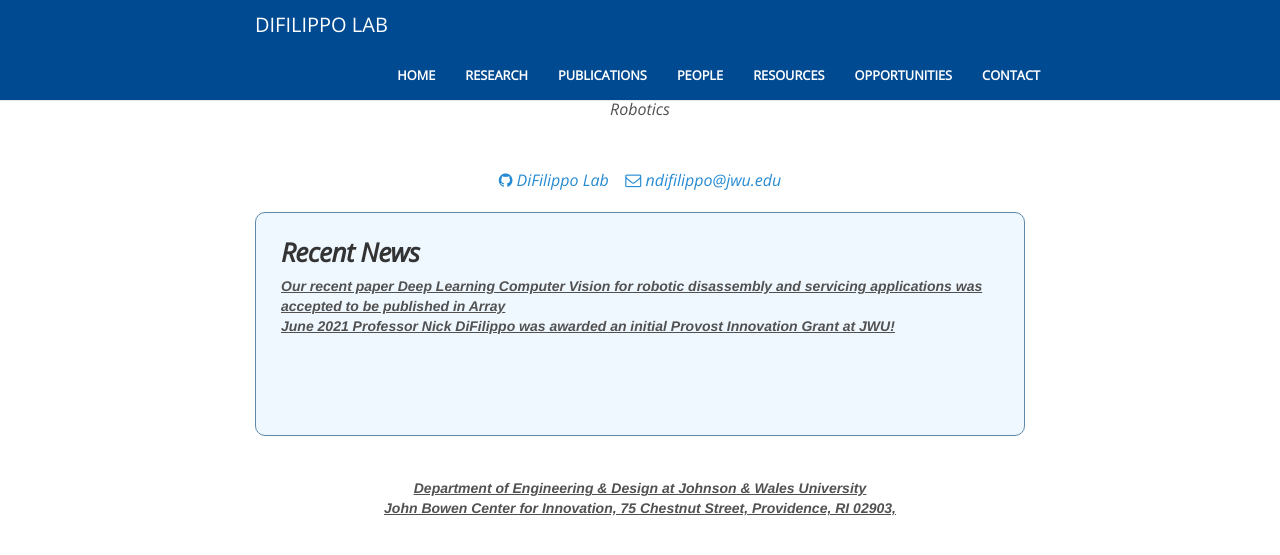
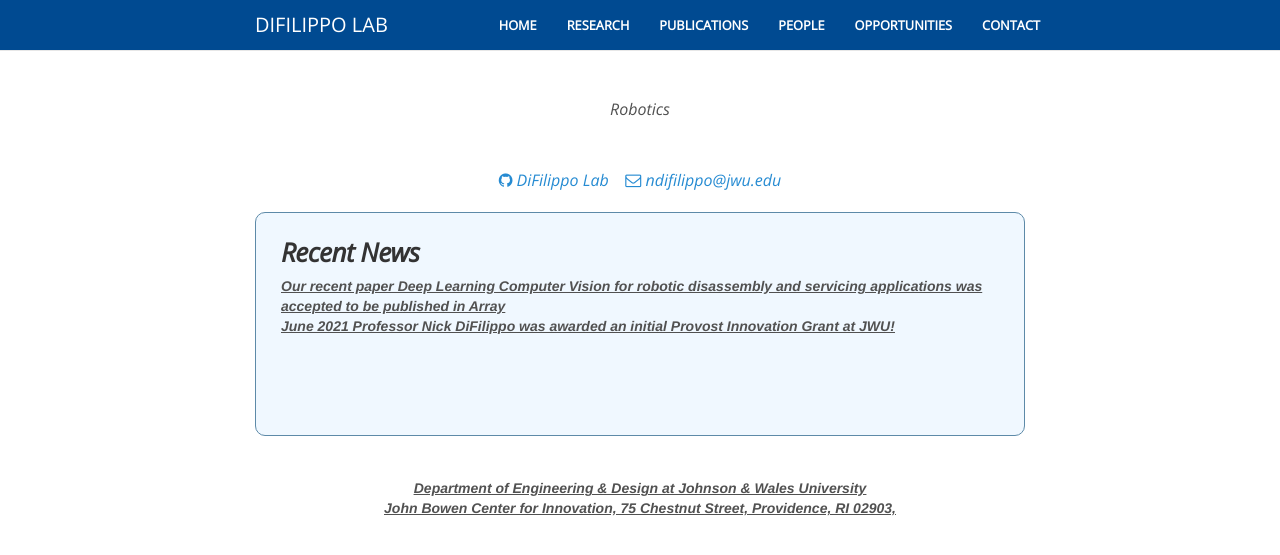
Before and after one commit to DiFilippoLab/DiFilippoLab.github.io, a Jekyll site: the page built from index.html, in a window 1280 px wide. Shown: the top 555 px of the page. Built offline with Jekyll 4.4.1, drawn with Linux system fonts in a browser that asks for light colours; nearby versions of some CDN libraries; comment, search, counter and statistics services are not loaded.

Commit message:
Update _config.yml

```diff
--- a/_config.yml
+++ b/_config.yml
@@ -29,8 +29,6 @@
     href:           "/publication"
   - name:           "people"
     href:           "/people"
-  - name:           "resources"
-    href:           "/resources"
   - name:           "opportunities"
     href:           "/opportunities"
   - name:           "contact"
```
